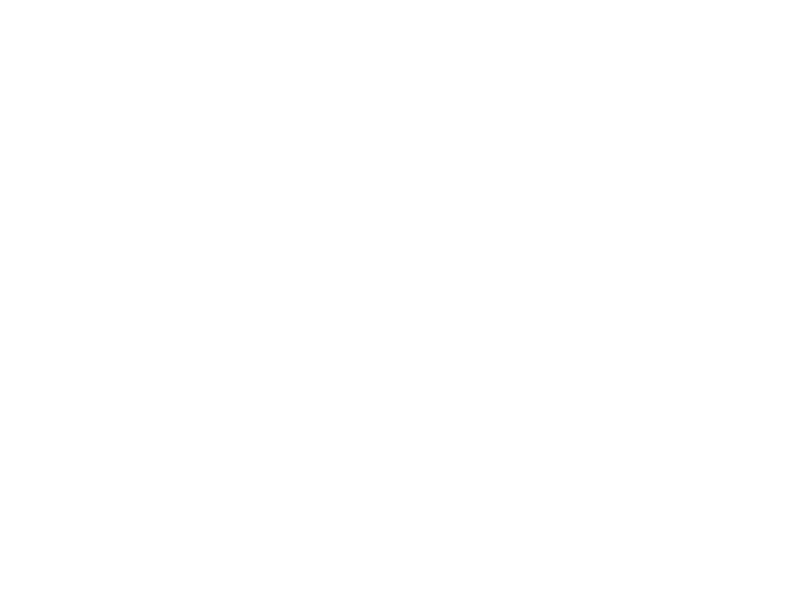
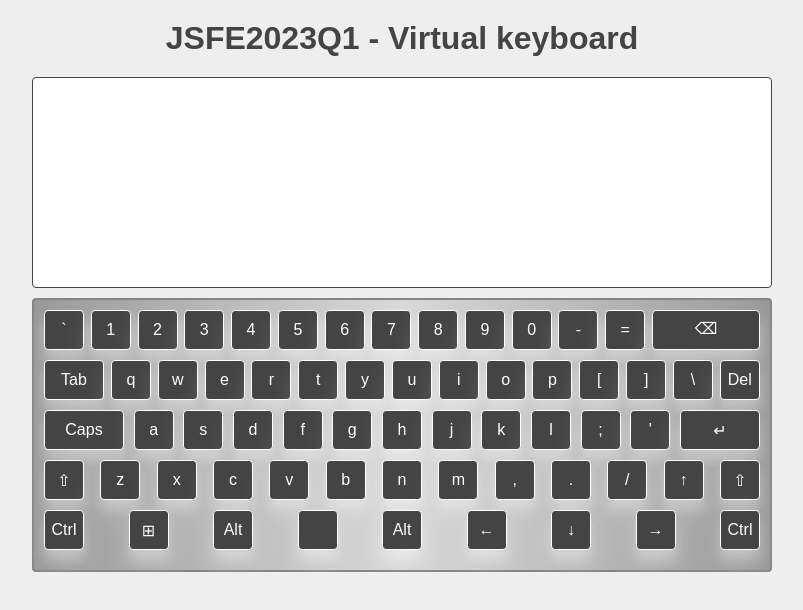
Before and after one commit to Al-E-xXx/virtual-keyboard, a plain HTML site: page index.html in a window 1280 px wide. Shown: the whole page, without its empty margins (238-1041 px from the left). Drawn offline with Linux system fonts and the light colour scheme.

Commit message:
feat: add static markup for keyboard

```diff
--- a/index.html
+++ b/index.html
@@ -4,10 +4,95 @@
   <meta charset="UTF-8">
   <meta http-equiv="X-UA-Compatible" content="IE=edge">
   <meta name="viewport" content="width=device-width, initial-scale=1.0">
+  <link rel="shortcut icon" href="favicon.ico">
   <link rel="stylesheet" href="styles.css">
   <title>Virtual keyboard</title>
 </head>
-<body>
+<body class="body">
+  <div class="wrapper">
+    <header>
+      <h1 class="title">JSFE2023Q1 - Virtual keyboard</h1>
+    </header>
+    <main>
+      <textarea class="text-editor" id="text-editor" name="text-editor" rows="5" cols="33"></textarea>
+      <div class="keyboard">
+        <div class="keyboard__row">
+          <div class="keyboard__row-key">`</div>
+          <div class="keyboard__row-key">1</div>
+          <div class="keyboard__row-key">2</div>
+          <div class="keyboard__row-key">3</div>
+          <div class="keyboard__row-key">4</div>
+          <div class="keyboard__row-key">5</div>
+          <div class="keyboard__row-key">6</div>
+          <div class="keyboard__row-key">7</div>
+          <div class="keyboard__row-key">8</div>
+          <div class="keyboard__row-key">9</div>
+          <div class="keyboard__row-key">0</div>
+          <div class="keyboard__row-key">-</div>
+          <div class="keyboard__row-key">=</div>
+          <div class="keyboard__row-key backspace">⌫</div>
+        </div>
+        <div class="keyboard__row">
+          <div class="keyboard__row-key tab">Tab</div>
+          <div class="keyboard__row-key">q</div>
+          <div class="keyboard__row-key">w</div>
+          <div class="keyboard__row-key">e</div>
+          <div class="keyboard__row-key">r</div>
+          <div class="keyboard__row-key">t</div>
+          <div class="keyboard__row-key">y</div>
+          <div class="keyboard__row-key">u</div>
+          <div class="keyboard__row-key">i</div>
+          <div class="keyboard__row-key">o</div>
+          <div class="keyboard__row-key">p</div>
+          <div class="keyboard__row-key">[</div>
+          <div class="keyboard__row-key">]</div>
+          <div class="keyboard__row-key">\</div>
+          <div class="keyboard__row-key del">Del</div>
+        </div>
+        <div class="keyboard__row">
+          <div class="keyboard__row-key caps">Caps</div>
+          <div class="keyboard__row-key">a</div>
+          <div class="keyboard__row-key">s</div>
+          <div class="keyboard__row-key">d</div>
+          <div class="keyboard__row-key">f</div>
+          <div class="keyboard__row-key">g</div>
+          <div class="keyboard__row-key">h</div>
+          <div class="keyboard__row-key">j</div>
+          <div class="keyboard__row-key">k</div>
+          <div class="keyboard__row-key">l</div>
+          <div class="keyboard__row-key">;</div>
+          <div class="keyboard__row-key">'</div>
+          <div class="keyboard__row-key enter">↵</div>
+        </div>
+        <div class="keyboard__row">
+          <div class="keyboard__row-key l-shift">⇧</div>
+          <div class="keyboard__row-key">z</div>
+          <div class="keyboard__row-key">x</div>
+          <div class="keyboard__row-key">c</div>
+          <div class="keyboard__row-key">v</div>
+          <div class="keyboard__row-key">b</div>
+          <div class="keyboard__row-key">n</div>
+          <div class="keyboard__row-key">m</div>
+          <div class="keyboard__row-key">,</div>
+          <div class="keyboard__row-key">.</div>
+          <div class="keyboard__row-key">/</div>
+          <div class="keyboard__row-key arrow up">↑</div>
+          <div class="keyboard__row-key r-shift">⇧</div>
+        </div>
+        <div class="keyboard__row">
+          <div class="keyboard__row-key l-ctrl">Ctrl</div>
+          <div class="keyboard__row-key win">⊞</div>
+          <div class="keyboard__row-key l-alt">Alt</div>
+          <div class="keyboard__row-key space"></div>
+          <div class="keyboard__row-key r-alt">Alt</div>
+          <div class="keyboard__row-key arrow left">←</div>
+          <div class="keyboard__row-key arrow down">↓</div>
+          <div class="keyboard__row-key arrow right">→</div>
+          <div class="keyboard__row-key r-ctrl">Ctrl</div>
+        </div>
+      </div>
+    </main>
+  </div>
   <script src="app.js"></script>
 </body>
 </html>
--- a/styles.css
+++ b/styles.css
@@ -0,0 +1,100 @@
+* {
+  margin: 0;
+  padding: 0;
+  color: #444444;
+  font-family: Arial, Helvetica, sans-serif;
+}
+
+:root {
+  --key-size: 40px;
+}
+
+.body {
+  background-color: #eeeeee;
+}
+
+.wrapper {
+  width: 740px;
+  margin: 0 auto;
+}
+
+.title {
+  text-align: center;
+  margin: 20px 0 20px 0;
+}
+
+.text-editor {
+  box-sizing: border-box;
+  border: 1px solid #444444;
+  border-radius: 4px;
+  line-height: 1.5em;
+  display: block;
+  width: 100%;
+  height: 211px;
+  padding: 10px;
+  margin: 0 0 10px 0;
+  font-size: 18px;
+  outline:none;
+  resize: none;
+  background-color: #ffffff;
+}
+
+.keyboard {
+  box-sizing: border-box;
+  border: 2px solid #858585;
+  border-radius: 4px;
+  min-height: 200px;
+  height: auto;
+  background: rgb(152,152,152);
+  background: linear-gradient(90deg, rgba(152,152,152,1) 0%, rgba(217,217,217,1) 50%, rgba(152,152,152,1) 100%);
+  padding: 10px;
+}
+
+.keyboard__row {
+  display: flex;
+  justify-content: space-between;
+  margin-bottom: 10px;
+}
+
+.keyboard__row-key {
+  box-sizing: border-box;
+  color: #ffffff;
+  background-color: #444444;
+  border: 1px solid #ffffff;
+  border-radius: 4px;
+  display: flex;
+  justify-content: center;
+  align-items: center;
+  width: var(--key-size);
+  height: var(--key-size);
+  cursor: pointer;
+  font-weight: 500;
+  box-shadow: 0 14px 28px rgba(255, 255, 255, 0.25), 0 10px 10px rgba(255, 255, 255, 0.22);
+  position: relative;
+  transition: 0.2s;
+}
+
+.keyboard__row-key:hover {
+  color:rgb(0, 225, 255);
+  border: 1px solid rgb(0, 225, 255);
+  box-shadow: 0 14px 28px rgba(0, 255, 255, 0.25), 0 10px 10px rgba(0, 255, 255, 0.22);
+  background-color: rgb(0, 85, 96);
+  border-radius: calc(var(--key-size) / 2);
+}
+
+.backspace {
+  width: calc(var(--key-size) * 2.7);
+  padding-bottom: 3px;
+}
+
+.tab {
+  width: calc(var(--key-size) * 1.5);
+}
+
+.caps {
+  width: calc(var(--key-size) * 2);
+}
+
+.enter {
+  width: calc(var(--key-size) * 2);
+}
```
Also changed, not shown: favicon.ico (added).
